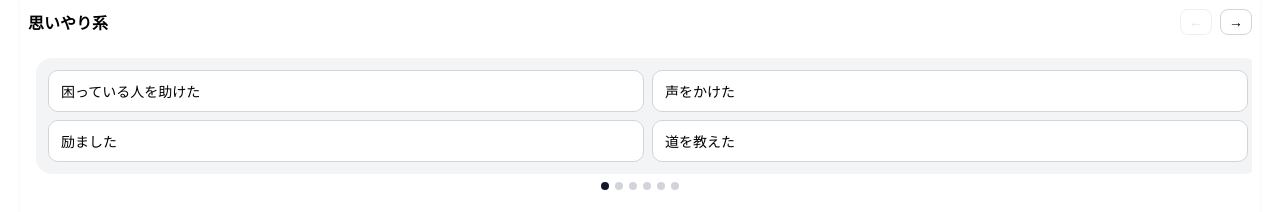
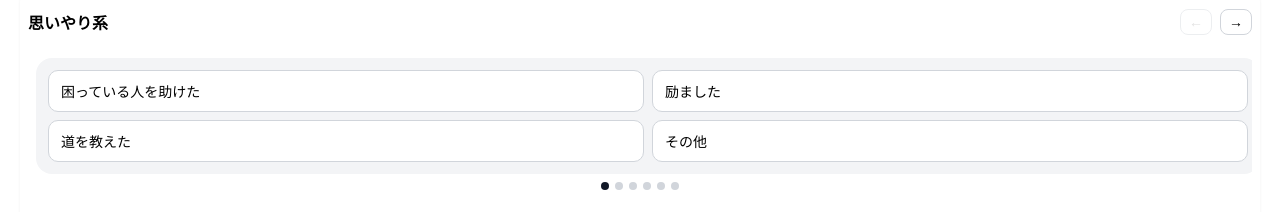
Before and after one commit to OkadaMiki/tokufuku, a Next.js app: page /record in a window 1280 px wide. Shown: the part 175-387 px from the top of the page. Built offline with nearby package versions, Linux system fonts and the light colour scheme; no server answers; the database is empty; sample sign-in values are in the browser's storage; a web font is replaced by a local one.

Commit message:
修正：カテゴリにその他を追加

```diff
--- a/src/constants/categories.ts
+++ b/src/constants/categories.ts
@@ -2,27 +2,27 @@
 export const TOKU_TREE = [
     {
         key: "思いやり系",
-        subs: ["困っている人を助けた", "声をかけた", "励ました", "道を教えた"],
+        subs: ["困っている人を助けた", "励ました", "道を教えた", "その他"],
     },
     {
         key: "許し系",
-        subs: ["遅刻を受け入れた", "ミスを責めなかった", "電車で寄りかかられてもOK"],
+        subs: ["遅刻を受け入れた", "ミスを責めなかった", "電車で寄りかかられてもOK", "その他"],
     },
     {
         key: "マナー系",
-        subs: ["店員さんにありがとう", "乱れた椅子を直した", "電気を消した", "ゴミを拾った"],
+        subs: ["店員さんにありがとう", "教室を整えた", "ゴミを拾った", "その他"],
     },
     {
         key: "金銭系",
-        subs: ["奢った", "立て替えた", "募金した", "小銭を譲った"],
+        subs: ["奢った・立て替えた", "募金した", "小銭を譲った", "その他"],
     },
     {
         key: "譲る・あげる系",
-        subs: ["席を譲った", "列を譲った", "飴をあげた", "エコバッグを貸した"],
+        subs: ["席・列を譲った", "飴をあげた", "エコバッグを貸した", "その他"],
     },
     {
         key: "サポート系",
-        subs: ["荷物を持った", "代役を引き受けた", "力仕事を代わった"],
+        subs: ["荷物を持った", "代役を引き受けた", "力仕事を代わった", "その他"],
     },
 ] as const;
 
@@ -30,10 +30,10 @@ export const GOOD_TREE = [
     {
         key: "ラッキー・流れが良かった系",
         subs: [
-            "ガチャで欲しいものが出た",
-            "お菓子の当たりが出た",
+            "当たりが出た",
             "乗り換えが完璧だった／並ばずに済んだ",
             "探してたものが見つかった",
+            "その他",
         ],
     },
     {
@@ -42,6 +42,7 @@ export const GOOD_TREE = [
             "夕焼けがすごく綺麗だった",
             "虹を見た／星がきれいだった",
             "風や気温がちょうどよかった",
+            "その他",
         ],
     },
     {
@@ -50,6 +51,7 @@ export const GOOD_TREE = [
             "褒められた／ありがとうと言われた",
             "助けてもらった／話を聞いてもらえた",
             "笑顔で接してもらえた",
+            "その他",
         ],
     },
     {
@@ -58,6 +60,7 @@ export const GOOD_TREE = [
             "レアメニューに出会えた",
             "おまけをもらった／割引になった",
             "友達から差し入れをもらった",
+            "その他",
         ],
     },
     {
@@ -65,6 +68,7 @@ export const GOOD_TREE = [
         subs: [
             "悩みが軽くなった／気づきがあった",
             "落ち着けた／前向きな気持ちになれた",
+            "その他",
         ],
     },
     {
@@ -73,6 +77,7 @@ export const GOOD_TREE = [
             "頑張りが報われたと感じた",
             "小目標を達成できた",
             "うまくいく流れに乗れた",
+            "その他",
         ],
     },
 ] as const;
```
